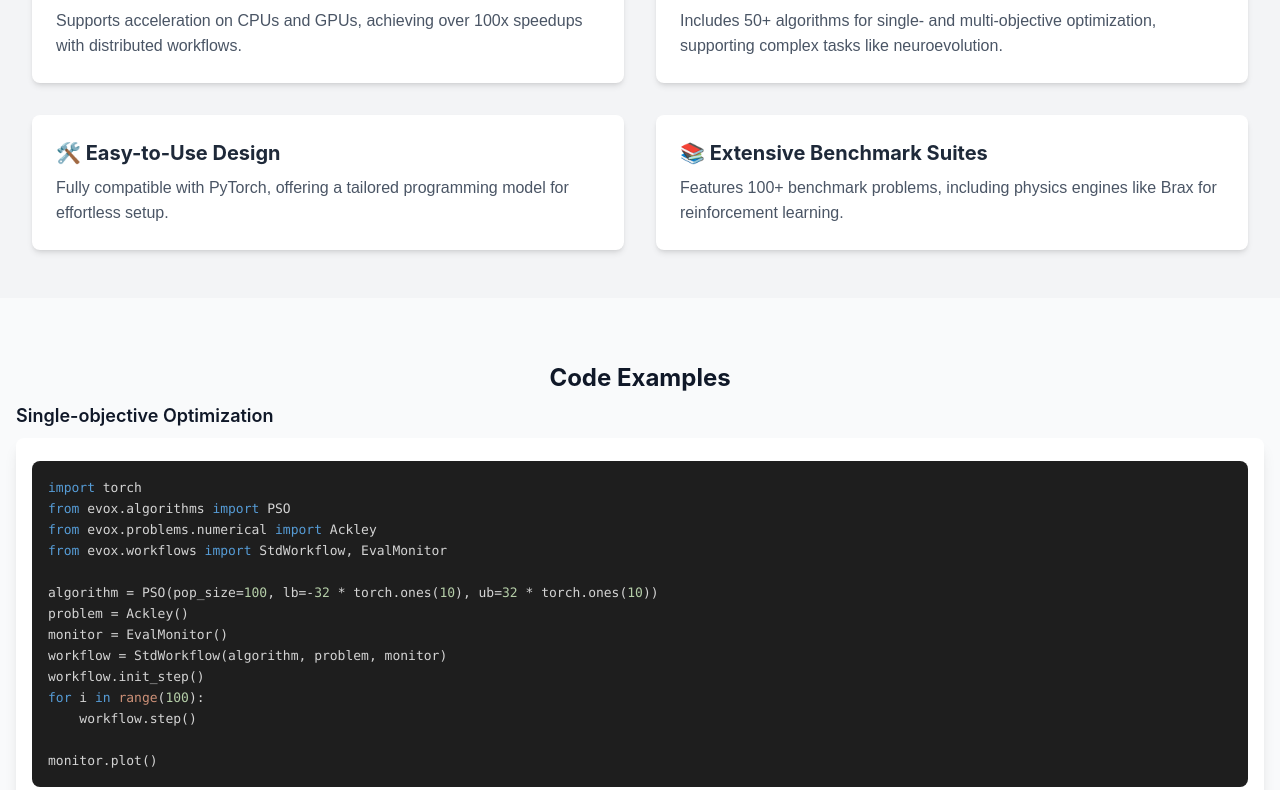
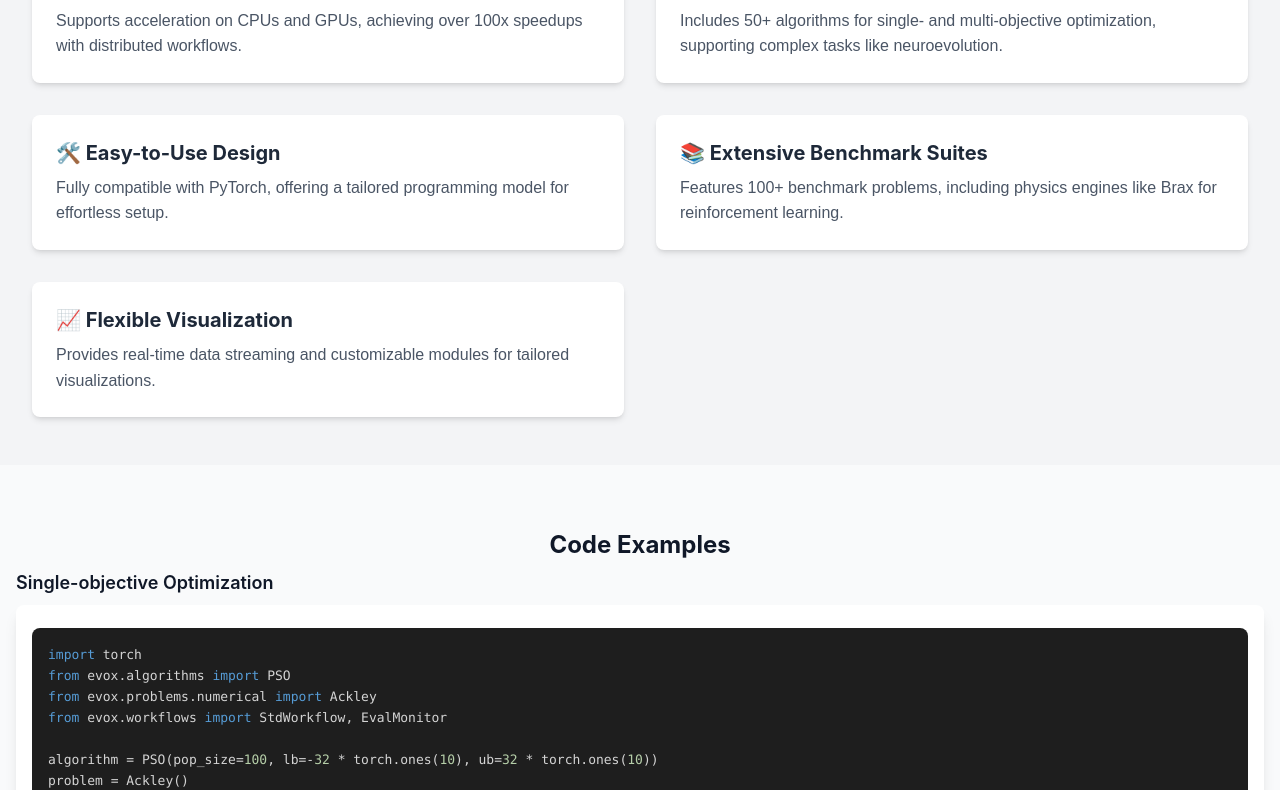
Before and after one commit to BillHuang2001/evogit_web, a Next.js app: page / in a window 1280 px wide. Shown: the part 842-1632 px from the top of the page. Built offline with nearby package versions, Linux system fonts and the light colour scheme.

Commit message:
gpt-4o: Add dark mode support and include all key features in KeyFeatures component

```diff
--- a/src/components/KeyFeatures.jsx
+++ b/src/components/KeyFeatures.jsx
@@ -28,16 +28,16 @@ export default function KeyFeatures() {
   ];
 
   return (
-    <section className="bg-gray-100 py-12">
+    <section className="bg-gray-100 dark:bg-gray-900 py-12">
       <div className="max-w-7xl mx-auto px-4 sm:px-6 lg:px-8">
-        <h2 className="text-3xl font-extrabold text-gray-900 text-center">
+        <h2 className="text-3xl font-extrabold text-gray-900 dark:text-white text-center">
           Key Features
         </h2>
-        <p className="mt-4 text-lg text-gray-600 text-center">
+        <p className="mt-4 text-lg text-gray-600 dark:text-gray-300 text-center">
           Discover the powerful capabilities of EvoX to accelerate your workflows.
         </p>
         <div className="mt-10 grid grid-cols-1 sm:grid-cols-2 lg:grid-cols-2 gap-8">
-          {features.slice(0, 4).map((feature, index) => (
+          {features.map((feature, index) => (
             <FeatureCard key={index} title={feature.title} description={feature.description} />
           ))}
         </div>
```
